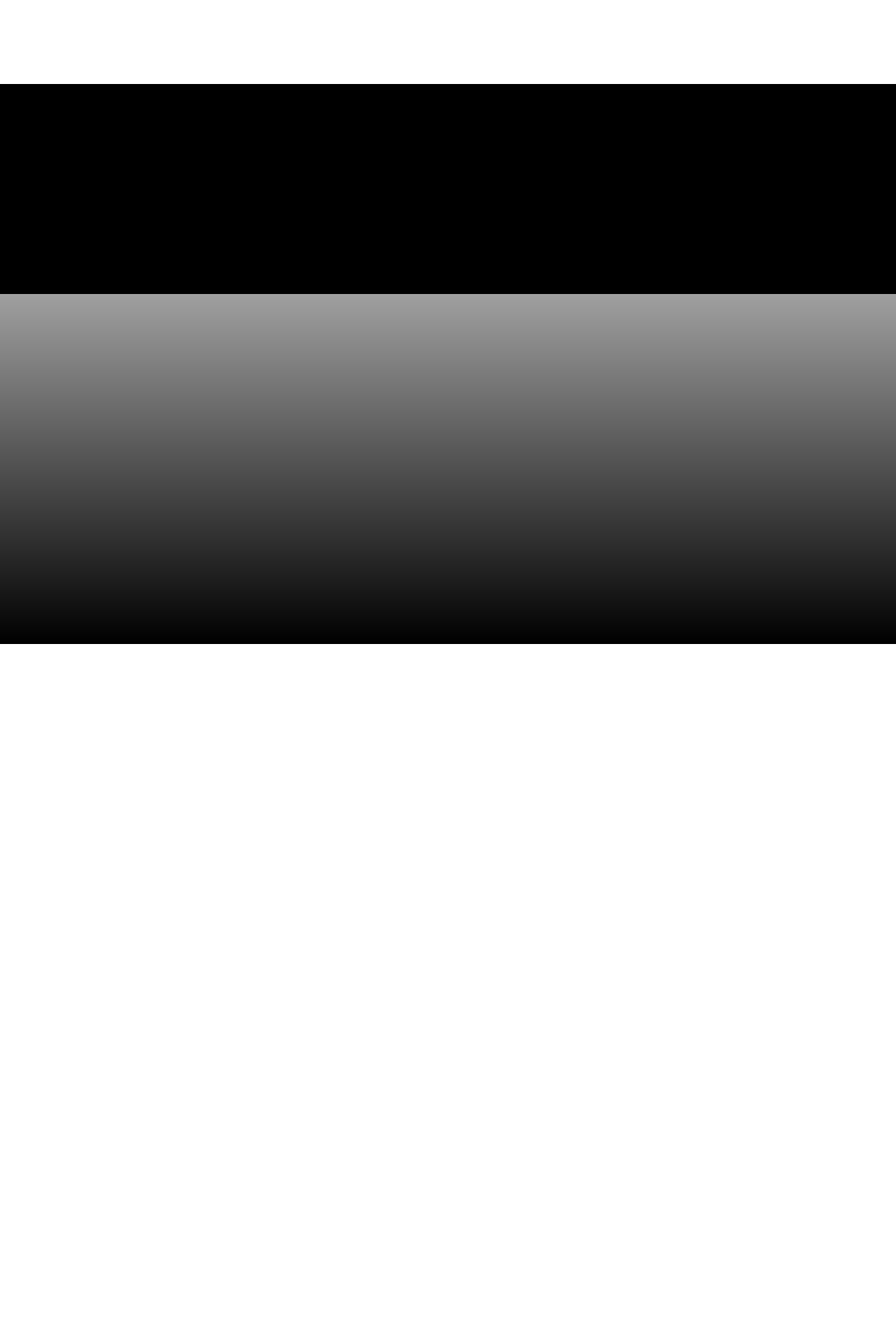
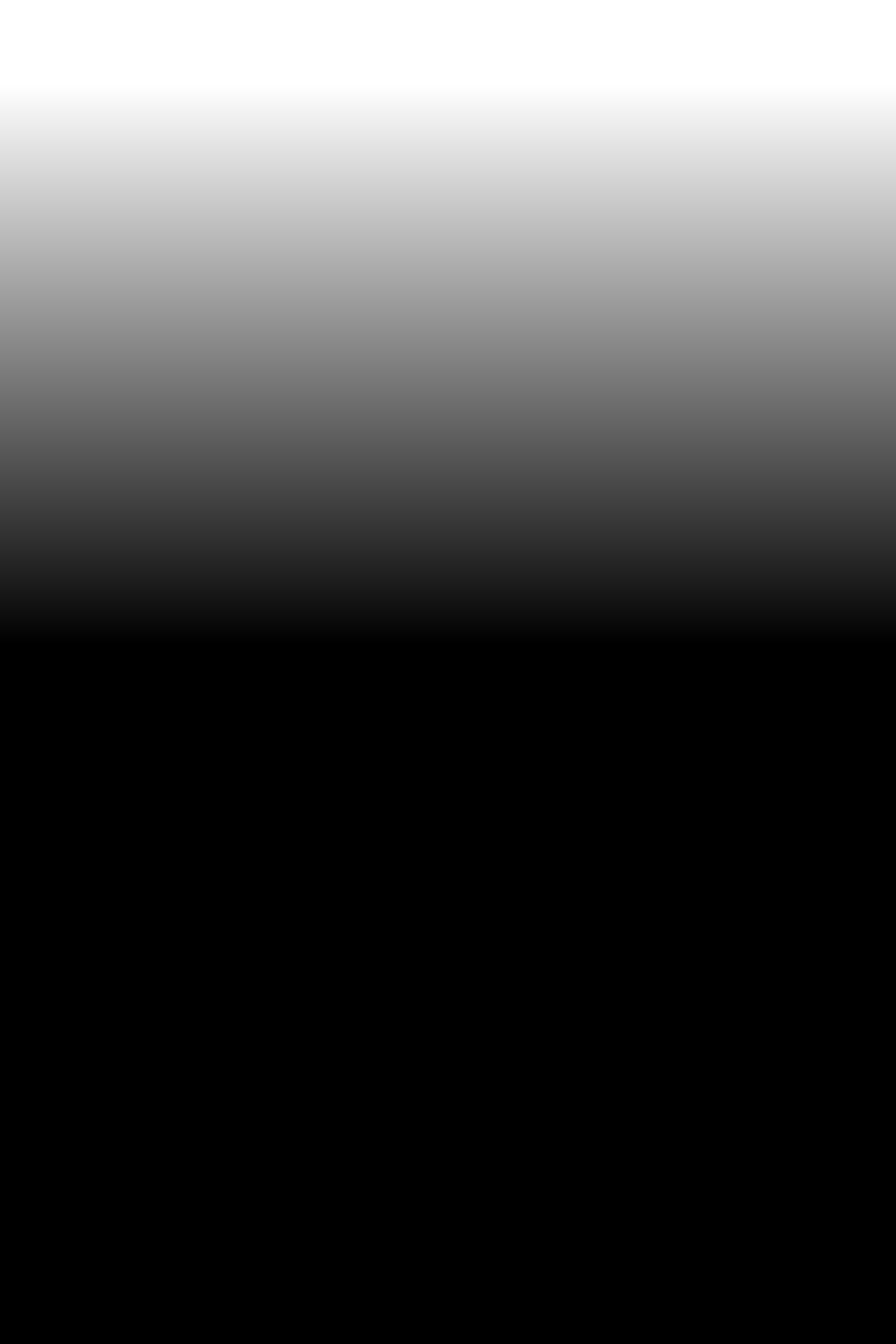
Before and after one commit to KutlualpTazefidan/portfolio-react-vite-tailwind-typescript, a React (Vite) app: page / in a window 1280 px wide. Shown: the part 4880-6800 px from the top of the page at 70% size. Before the commit the page ends 5800 px from the top, so only its background shows below. Built offline with nearby package versions, Linux system fonts and the light colour scheme.

Commit message:
Add a layer at the end

```diff
--- a/src/components/Background.module.css
+++ b/src/components/Background.module.css
@@ -4,7 +4,7 @@
 }
 
 .gradient {
-    position: relative;
+    position: absolute;
     z-index: 2002;
     background: linear-gradient(rgba(14, 62, 151, 0.5) 50%, black);
     /* background-color: #000; */
@@ -26,11 +26,13 @@
   }
 
   .blackBackground{
-    position: absolute;
-    top: 0;
+    position: relative;
+    top: -1px;
     right: 0;
     bottom: 0;
     left: 0;
-    height:300px;
+    height:1200px;
     background-color:black;
+    /* color:white; */
+    z-index: 2001;
   }
--- a/src/components/Background.tsx
+++ b/src/components/Background.tsx
@@ -18,15 +18,15 @@ const Background = () => {
 
     };
 
-    const blackBackground: BannerLayer = {
-      opacity: [0.5, 1, "easeOutCubic"],
-      shouldAlwaysCompleteAnimation: true,
-      expanded: false,
-      children: (
-        // <div className="absolute inset-0 bg-gradient-to-t from-gray-900 to-blue-900" />
-        <div className={styles.blackBackground} />
-      ),
-    };
+    // const blackBackground: BannerLayer = {
+    //   opacity: [0.5, 1, "easeOutCubic"],
+    //   shouldAlwaysCompleteAnimation: true,
+    //   expanded: false,
+    //   children: (
+    //     // <div className="absolute inset-0 bg-gradient-to-t from-gray-900 to-blue-900" />
+    //     <div className={styles.blackBackground} />
+    //   ),
+    // };
 
     // const topbar: BannerLayer = {
     //   opacity: [0, 1, "easeOutCubic"],
@@ -44,14 +44,17 @@ const Background = () => {
 
 
   return (
+  <>
     <div className={styles.parallaxContainer}>
     <ParallaxProvider>
       <ParallaxBanner
-        layers={[gradientOverlay,blackBackground]}
+        layers={[gradientOverlay]}
         className={styles.banner}
       />
     </ParallaxProvider>
     </div>
+    <div className={styles.blackBackground}></div>
+  </>
         )
 }
 
```
